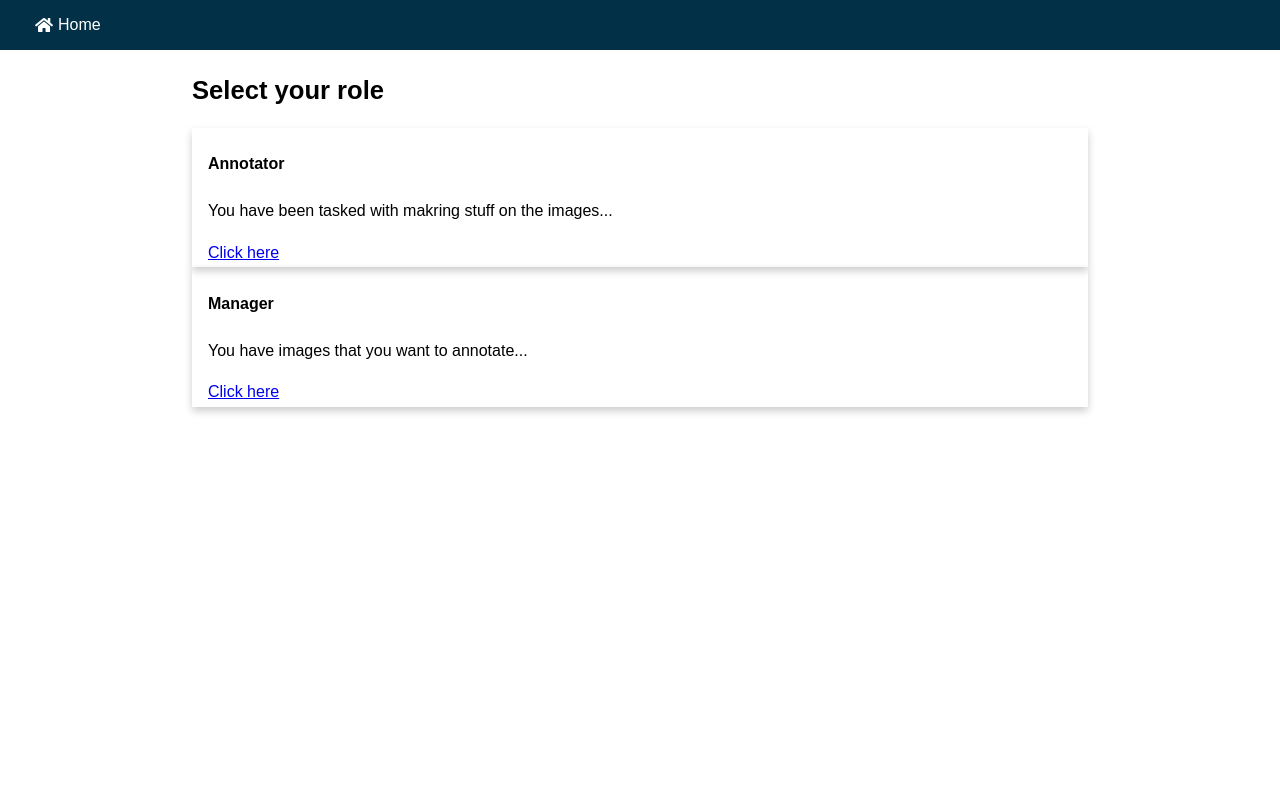
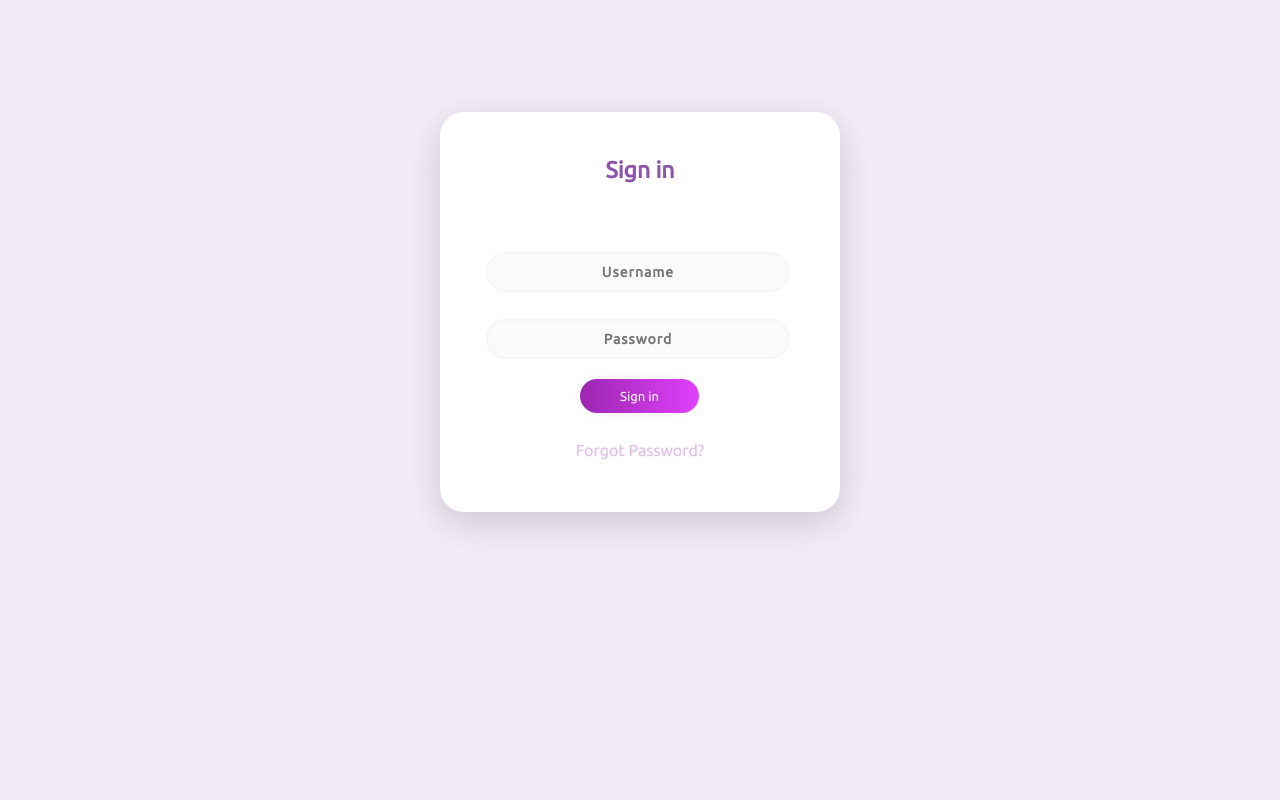
Before and after one commit to HCI-Annotators/HCI-Annotators.github.io, a Flask app: page /manager-login/ in a window 1280 px wide. Run offline with Flask 2, Linux system fonts and the light colour scheme; some libraries are stand-ins or nearby versions.

Commit message:
login page done

```diff
--- /dev/null
+++ b/static/css/manager_login.css
@@ -0,0 +1,105 @@
+body {
+    background-color: #F3EBF6;
+    font-family: 'Ubuntu', sans-serif;
+}
+
+.main {
+    background-color: #FFFFFF;
+    width: 400px;
+    height: 400px;
+    margin: 7em auto;
+    border-radius: 1.5em;
+    box-shadow: 0px 11px 35px 2px rgba(0, 0, 0, 0.14);
+}
+
+.sign {
+    padding-top: 40px;
+    color: #8C55AA;
+    font-family: 'Ubuntu', sans-serif;
+    font-weight: bold;
+    font-size: 23px;
+}
+
+.un {
+width: 76%;
+color: rgb(38, 50, 56);
+font-weight: 700;
+font-size: 14px;
+letter-spacing: 1px;
+background: rgba(136, 126, 126, 0.04);
+padding: 10px 20px;
+border: none;
+border-radius: 20px;
+outline: none;
+box-sizing: border-box;
+border: 2px solid rgba(0, 0, 0, 0.02);
+margin-bottom: 50px;
+margin-left: 46px;
+text-align: center;
+margin-bottom: 27px;
+font-family: 'Ubuntu', sans-serif;
+}
+
+form.form1 {
+    padding-top: 40px;
+}
+
+.pass {
+        width: 76%;
+color: rgb(38, 50, 56);
+font-weight: 700;
+font-size: 14px;
+letter-spacing: 1px;
+background: rgba(136, 126, 126, 0.04);
+padding: 10px 20px;
+border: none;
+border-radius: 20px;
+outline: none;
+box-sizing: border-box;
+border: 2px solid rgba(0, 0, 0, 0.02);
+margin-bottom: 50px;
+margin-left: 46px;
+text-align: center;
+margin-bottom: 27px;
+font-family: 'Ubuntu', sans-serif;
+}
+
+
+.un:focus, .pass:focus {
+    border: 2px solid rgba(0, 0, 0, 0.18) !important;
+
+}
+
+.submit {
+  cursor: pointer;
+    border-radius: 5em;
+    color: #fff;
+    background: linear-gradient(to right, #9C27B0, #E040FB);
+    border: 0;
+    padding-left: 40px;
+    padding-right: 40px;
+    padding-bottom: 10px;
+    padding-top: 10px;
+    font-family: 'Ubuntu', sans-serif;
+    margin-left: 35%;
+    font-size: 13px;
+    box-shadow: 0 0 20px 1px rgba(0, 0, 0, 0.04);
+}
+
+.forgot {
+    text-shadow: 0px 0px 3px rgba(117, 117, 117, 0.12);
+    color: #E1BEE7;
+    padding-top: 15px;
+}
+
+a {
+    text-shadow: 0px 0px 3px rgba(117, 117, 117, 0.12);
+    color: #E1BEE7;
+    text-decoration: none
+}
+
+@media (max-width: 600px) {
+    .main {
+        border-radius: 0px;
+    }
+}
--- a/templates/manager-login.html
+++ b/templates/manager-login.html
@@ -1,32 +1,23 @@
 <html>
-    <head>
-        <title>Home</title>
-        <link rel="stylesheet" href="https://cdnjs.cloudflare.com/ajax/libs/font-awesome/5.11.2/css/all.min.css">
-        <link rel="stylesheet" href="/static/css/style.css">
-    </head>
-    <body>
-        <nav>
-            <a class="nav-link" href="/"><i class="fas fa-home"></i> Home</a>
-        </nav>
-        <main>
-            <h1>Select your role</h1>
 
-            <div class="card">
-              <div class="container">
-                <h4><b>Annotator</b></h4>
-                <p>You have been tasked with makring stuff on the images...</p>
-                <a href="/annotator-login/">Click here</a>
-              </div>
-            </div>
+<head>
+  <link rel="stylesheet" href="css/style.css">
+  <link href="https://fonts.googleapis.com/css?family=Ubuntu" rel="stylesheet">
+  <meta name="viewport" content="width=device-width, initial-scale=1" />
+  <link rel="stylesheet" href="/static/css/manager_login.css">
+  <title>Sign in</title>
+</head>
 
-            <div class="card">
-              <div class="container">
-                <h4><b>Manager</b></h4>
-                <p>You have images that you want to annotate...</p>
-                <a href="/manager-view/">Click here</a>
-              </div>
-            </div>
+<body>
+  <div class="main">
+    <p class="sign" align="center">Sign in</p>
+    <form class="form1">
+      <input class="un " type="text" align="center" placeholder="Username">
+      <input class="pass" type="password" align="center" placeholder="Password">
+      <a class="submit" align="center">Sign in</a>
+      <p class="forgot" align="center"><a href="#">Forgot Password?</p>
+    </div>
 
-        </main>
-    </body>
+</body>
+
 </html>
```
